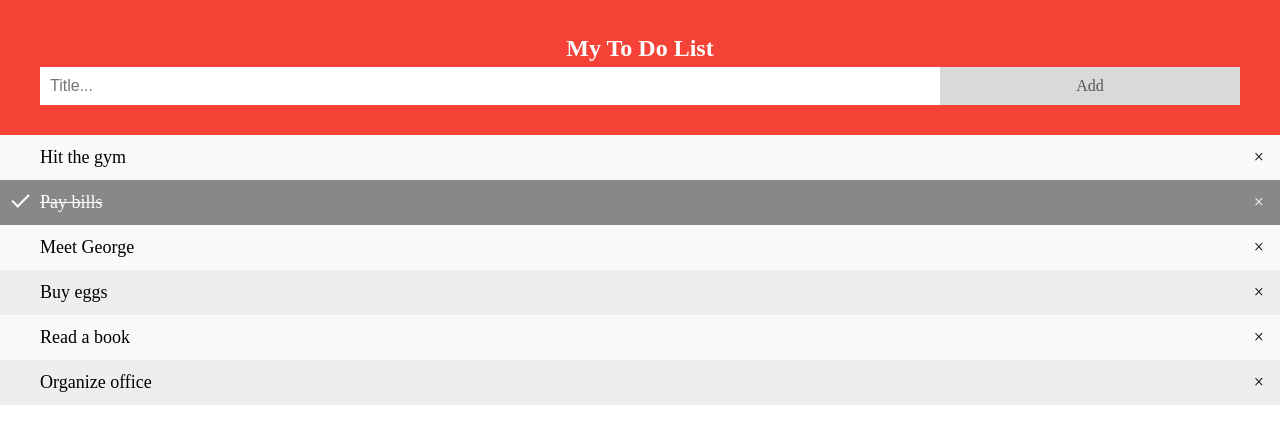
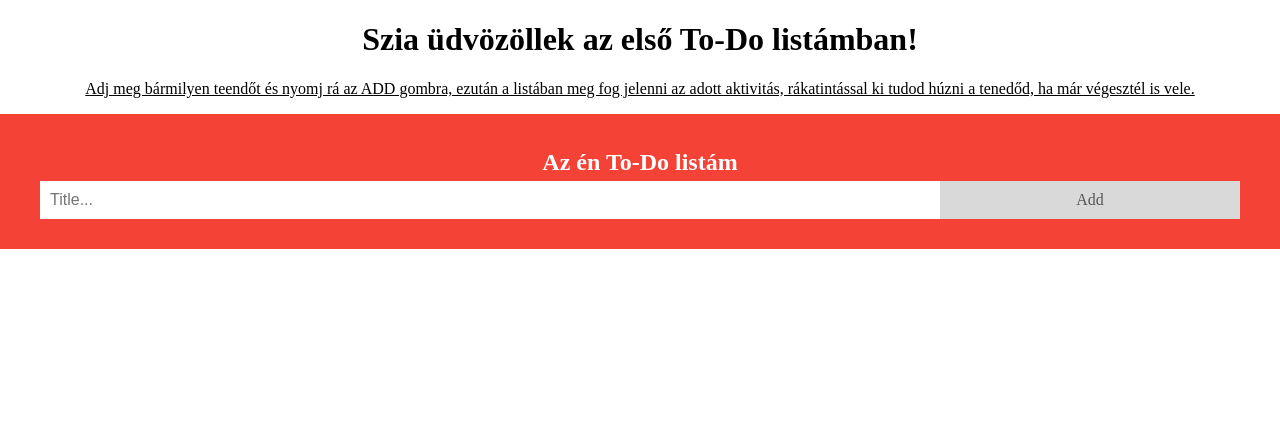
Before and after one commit to 25cveres/To-Do-Ultra, a plain HTML site: page index.html in a window 1280 px wide. Drawn offline with Linux system fonts and the light colour scheme.

Commit message:
header és szöveg hozzáadása

```diff
--- a/index.html
+++ b/index.html
@@ -3,7 +3,9 @@
 <head>
 <meta name="viewport" content="width=device-width, initial-scale=1">
 <style>
-body {
+body
+
+{
   margin: 0;
   min-width: 250px;
 }
@@ -32,6 +34,17 @@ ul li {
   user-select: none;
 }
 
+
+h1{
+    text-align: center;
+    text-decoration: double;
+}
+
+
+p{
+    text-align: center;
+    text-decoration: underline;
+}
 
 ul li:nth-child(odd) {
   background: #f9f9f9;
@@ -122,21 +135,18 @@ input {
 </style>
 </head>
 <body>
-
+<h1>Szia üdvözöllek az első To-Do listámban!</h1>
+<p>Adj meg bármilyen teendőt és nyomj rá az ADD gombra, ezután a listában meg fog jelenni az adott aktivitás, rákatintással ki tudod húzni a tenedőd, ha már végesztél is vele.</p>
 <div id="myDIV" class="header">
-  <h2 style="margin:5px">My To Do List</h2>
+  <h2 style="margin:5px">Az én To-Do listám</h2>
   <input type="text" id="myInput" placeholder="Title...">
   <span onclick="newElement()" class="addBtn">Add</span>
 </div>
 
 <ul id="myUL">
-  <li>Hit the gym</li>
-  <li class="checked">Pay bills</li>
-  <li>Meet George</li>
-  <li>Buy eggs</li>
-  <li>Read a book</li>
-  <li>Organize office</li>
+
 </ul>
+
 
 <script>
 
```
